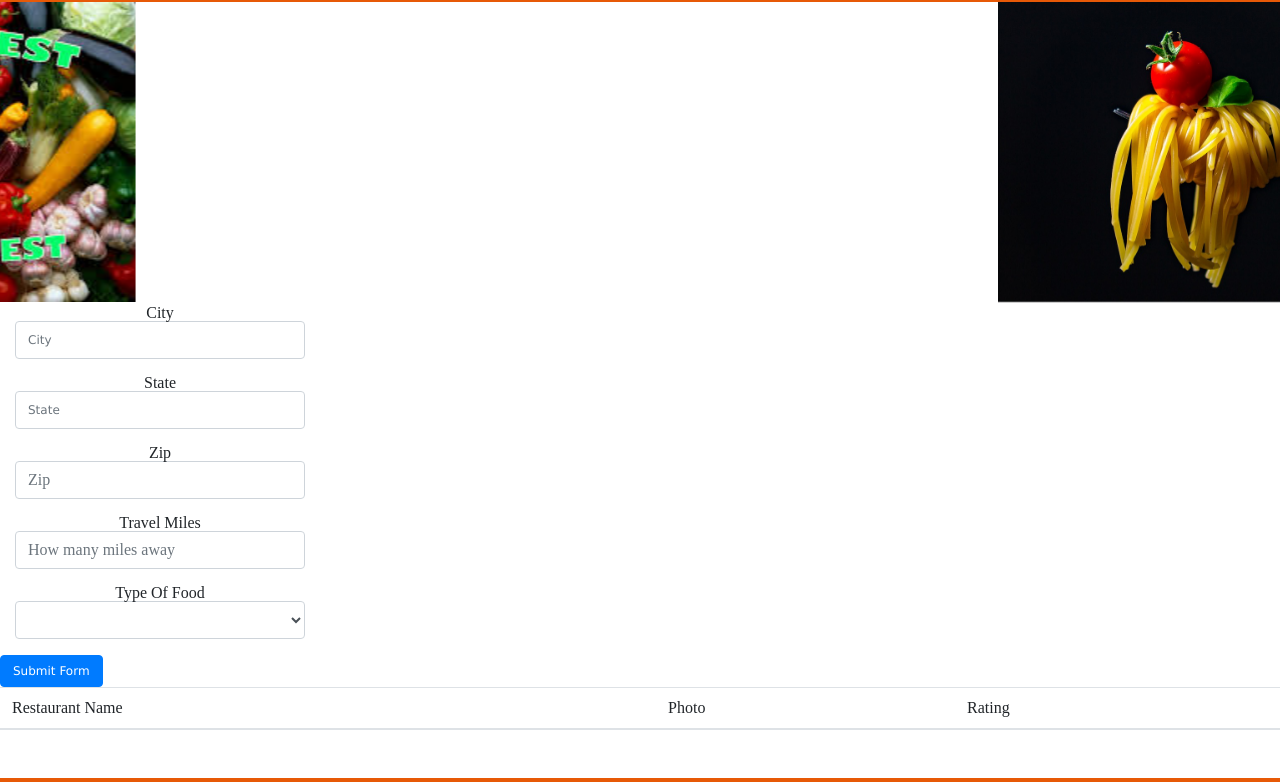
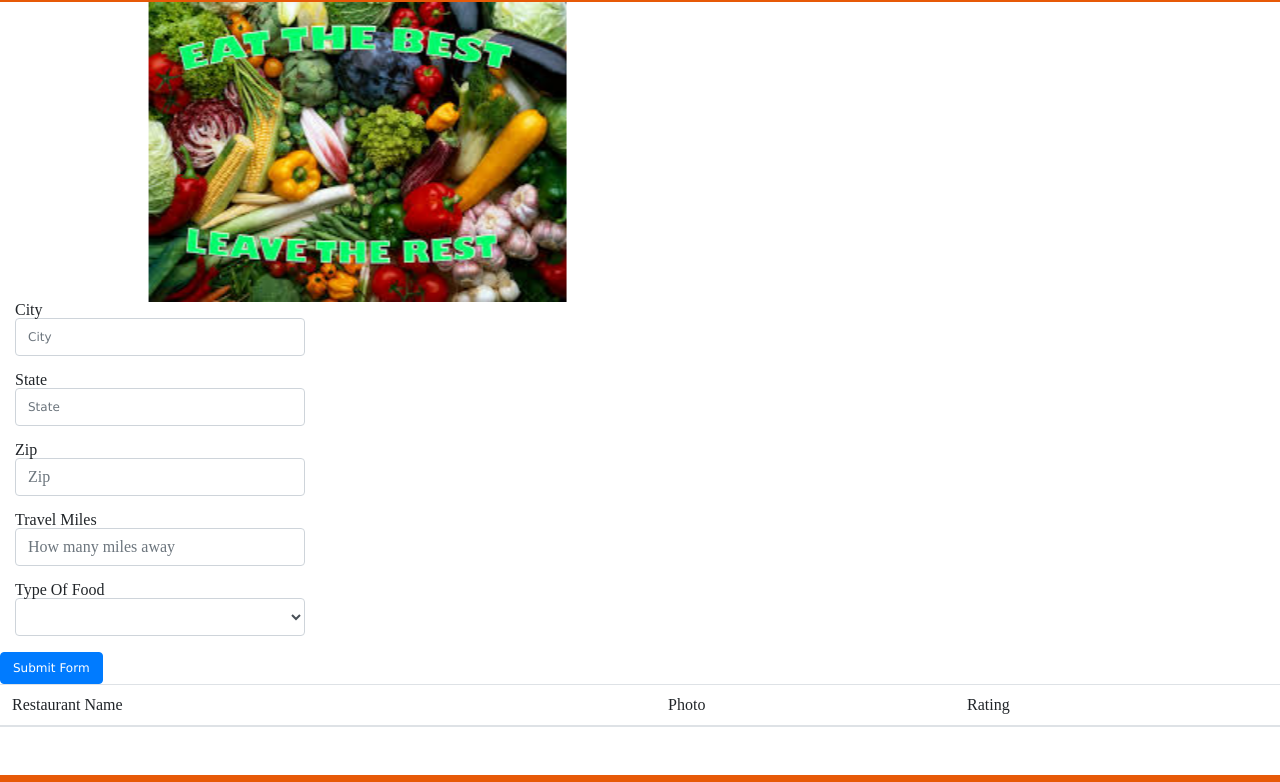
Before and after one commit to lnyopp/Project-One, a plain HTML site: page index.pg1.html in a window 1280 px wide. Shown: the part 90-872 px from the top of the page. Drawn offline with nearby package versions, Linux system fonts and the light colour scheme; no server answers.

Commit message:
added some styling

```diff
--- a/assets/css/style.css
+++ b/assets/css/style.css
@@ -18,8 +18,9 @@
 }
 
 /* Style the carousel */
-.carousel {
-height: 40 px;
+.carousel-item {
+    background-size: cover;
+    background-position: center center;
 }
 
 /* Style the images */
--- a/assets/javascript/app.js
+++ b/assets/javascript/app.js
@@ -95,7 +95,7 @@ function loadRestaurants(lat, lon) {
         type: 'GET'
     }).then(function (res) {
         console.log(res);
-        $("tr").remove();
+        $("tbody").remove();
         var tbl_body = "";
         var odd_even = false;
         $.each(res.restaurants, function (i, item) {
--- a/index.pg1.html
+++ b/index.pg1.html
@@ -26,19 +26,19 @@
   <div id="carouselExampleSlides" class="carousel slide" data-ride="carousel">
     <div class="carousel">
       <div class="carousel-item active">
-        <img class="mw-100" src="assets/images/display.jpg" height="300px" class="img-fluid" alt="Responsive image">
+        <img class="d-block mx-auto" src="assets/images/display.jpg" height="300px" class="img-fluid" alt="Responsive image">
       </div>
       <div class="carousel-item">
-        <img class="mw-100" src="assets/images/spaghetti.jpg" height="300px" class="img-fluid" alt="Responsive image">
+        <img class="d-block mx-auto" src="assets/images/spaghetti.jpg" height="300px" class="img-fluid" alt="Responsive image">
       </div>
       <div class="carousel-item">
-        <img class="mw-100" src="assets/images/perfectplate.jpg" height="300px" class="img-fluid" alt="Responsive image">
+        <img class="d-block mx-auto" src="assets/images/perfectplate.jpg" height="300px" class="img-fluid" alt="Responsive image">
       </div>
     </div>
   </div>
 
   <form>
-    <div class="form-group text-center">
+    <div class="form-group align-items-center">
       <div class="col-md-3 mb-3">
         <label for="validationDefault01">City</label>
         <input type="text" class="form-control" id="city" placeholder="City" required>
```
